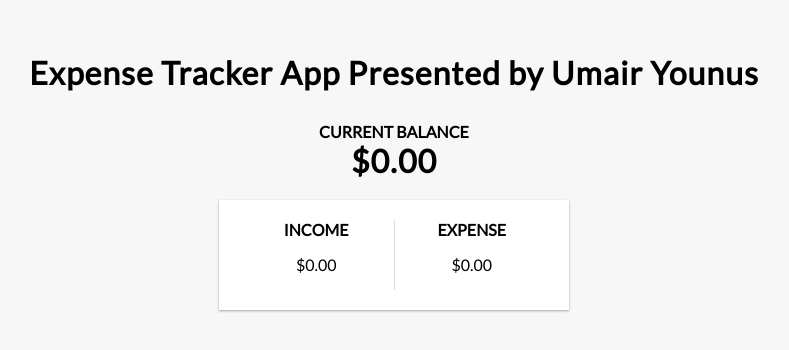
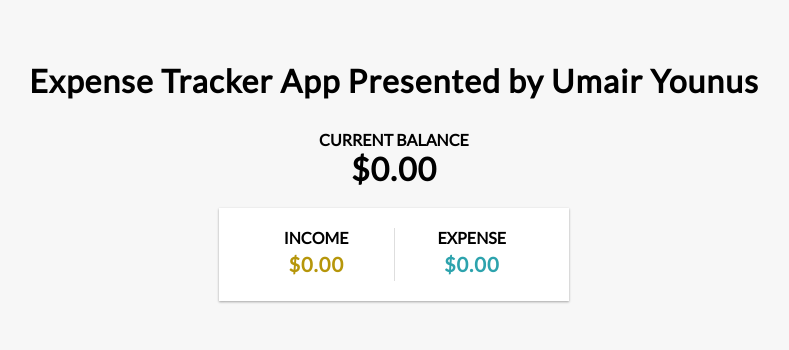
Before and after one commit to umairyounus1997/expense-tracker-app, a React (Create React App) app: page / in a window 1280 px wide. Shown: the part 204-554 px from the top of the page, without its empty margins (246-1035 px from the left). Built offline with nearby package versions, Linux system fonts and the light colour scheme.

Commit message:
27jUne20

```diff
--- a/src/components/AccountSummary.js
+++ b/src/components/AccountSummary.js
@@ -6,14 +6,14 @@ export const AccountSummary = () => {
 
         <div>
         <h4>Income</h4>
-        <p>
+        <p className="money plus">
         $0.00
         </p>
         </div>
 
         <div>
         <h4>Expense</h4>
-        <p>
+        <p className="money minus">
         $0.00
         </p>
         </div>
```
